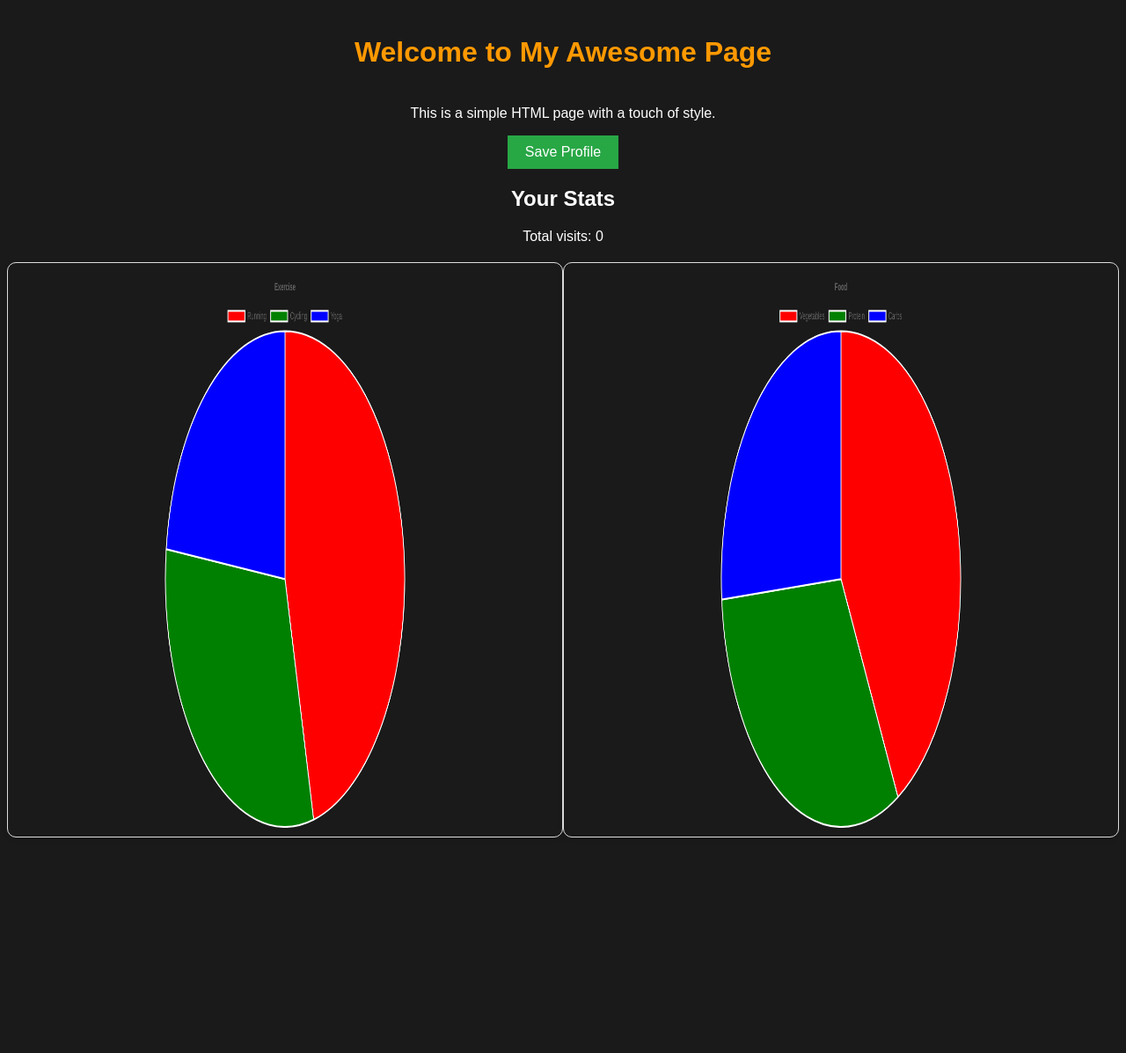
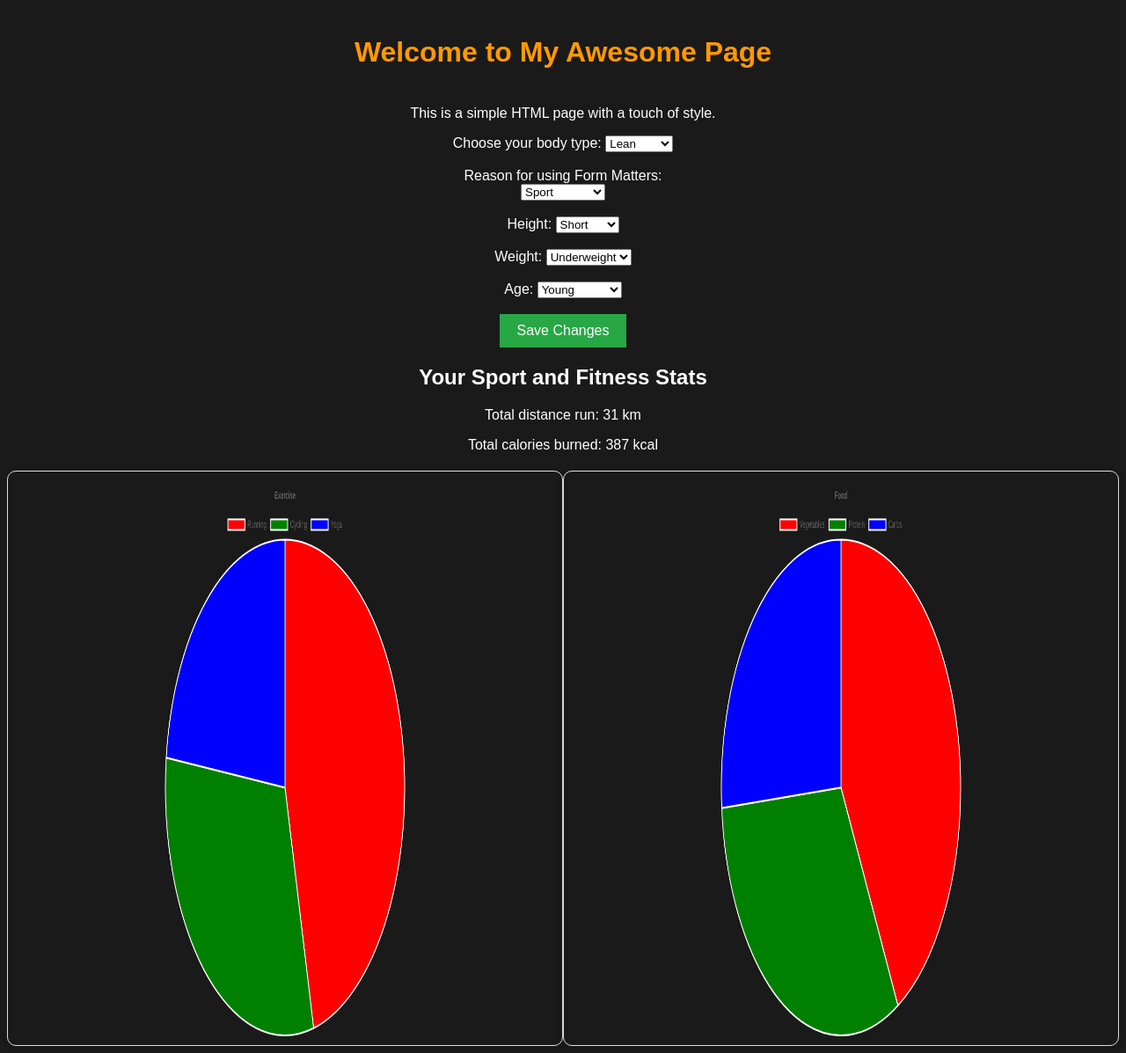
Before and after one commit to gaberay2022/Form-Matters, a Flask app: page /Profile in a window 1280 px wide. Shown: the whole page at 88% size. Before the commit the page ends 952 px from the top, so only its background shows below. Run offline with Flask 3, Linux system fonts and the light colour scheme.

Commit message:
Almost done

```diff
--- a/templates/Profile.html
+++ b/templates/Profile.html
@@ -53,13 +53,51 @@
   <body>
     <h1>Welcome to My Awesome Page</h1>
     <p>This is a simple HTML page with a touch of style.</p>
-    <a href="Home"><button>Save Profile</button></a>
+
+    <!-- Form to change body type and reason -->
+    <form id="profileForm">
+      <label for="bodyType">Choose your body type:</label>
+      <select id="bodyType" name="bodyType">
+        <option value="lean">Lean</option>
+        <option value="muscular">Muscular</option>
+        <option value="curvy">Curvy</option>
+        <option value="other">Other</option></select
+      ><br /><br />
+      <label for="reason">Reason for using Form Matters:</label><br />
+      <select id="reason" name="reason">
+        <option value="sport">Sport</option>
+        <option value="fitness">Fitness</option>
+        <option value="weight loss">Weight Loss</option>
+        <option value="health">Health</option>
+        <option value="other">Other</option></select
+      ><br /><br />
+      <label for="height">Height:</label>
+      <select id="height" name="height">
+        <option value="short">Short</option>
+        <option value="average">Average</option>
+        <option value="tall">Tall</option></select
+      ><br /><br />
+      <label for="weight">Weight:</label>
+      <select id="weight" name="weight">
+        <option value="underweight">Underweight</option>
+        <option value="normal">Normal</option>
+        <option value="overweight">Overweight</option>
+        <option value="obese">Obese</option></select
+      ><br /><br />
+      <label for="age">Age:</label>
+      <select id="age" name="age">
+        <option value="young">Young</option>
+        <option value="middle-aged">Middle-aged</option>
+        <option value="senior">Senior</option></select
+      ><br /><br />
+      <button type="submit">Save Changes</button>
+    </form>
 
     <!-- Add a section for displaying user stats -->
     <div>
-      <h2>Your Stats</h2>
-      <p>Total visits: <span id="visitCount">0</span></p>
-      <!-- You can add more stats here as needed -->
+      <h2>Your Sport and Fitness Stats</h2>
+      <p>Total distance run: <span id="totalDistance">0</span> km</p>
+      <p>Total calories burned: <span id="totalCalories">0</span> kcal</p>
     </div>
 
     <!-- Interactive pie charts -->
@@ -85,11 +123,42 @@
         // Add more food categories
       ];
 
-      // Create pie charts (you can use a library like Chart.js)
-      // For simplicity, I'm leaving this part as a placeholder
-      // Feel free to customize and enhance!
+      // Create pie charts
       createPieChart("exerciseChart", exerciseData, "Exercise");
       createPieChart("foodChart", foodData, "Food");
+
+      // Update user stats
+      document.getElementById("totalDistance").textContent = getRandomNumber(
+        1,
+        100
+      );
+      document.getElementById("totalCalories").textContent = getRandomNumber(
+        100,
+        1000
+      );
+
+      // Handle form submission
+      document
+        .getElementById("profileForm")
+        .addEventListener("submit", function (event) {
+          event.preventDefault(); // Prevent default form submission
+
+          // Get selected body type, reason, height, weight, and age
+          const bodyType = document.getElementById("bodyType").value;
+          const reason = document.getElementById("reason").value;
+          const height = document.getElementById("height").value;
+          const weight = document.getElementById("weight").value;
+          const age = document.getElementById("age").value;
+
+          // Save changes (you can replace this with your actual saving logic)
+          console.log("Body Type:", bodyType);
+          console.log("Reason:", reason);
+          console.log("Height:", height);
+          console.log("Weight:", weight);
+          console.log("Age:", age);
+
+          // Optionally, update UI to reflect changes (e.g., show a success message)
+        });
 
       function createPieChart(containerId, data, title) {
         const ctx = document.getElementById(containerId).getContext("2d");
@@ -112,6 +181,10 @@
           },
         });
       }
+
+      function getRandomNumber(min, max) {
+        return Math.floor(Math.random() * (max - min + 1)) + min;
+      }
     </script>
   </body>
 </html>
```
